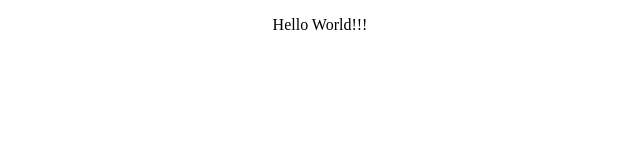
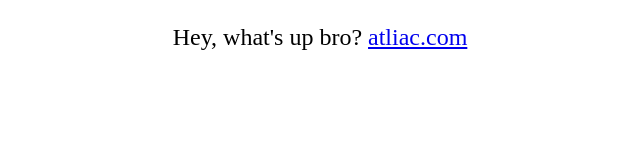
Before and after one commit to Atliac/Atliac.github.io, a plain HTML site: page index.html in a window 1280 px wide. Shown: the whole page, without its empty margins (320-960 px from the left). Drawn offline with Linux system fonts and the light colour scheme.

Commit message:
Update index.html to enhance layout and content

```diff
--- a/index.html
+++ b/index.html
@@ -1,11 +1,32 @@
 <!DOCTYPE html>
+<html lang="en">
 
-<html lang="en" xmlns="http://www.w3.org/1999/xhtml">
 <head>
-    <meta charset="utf-8" />
-    <title>Hello World</title>
+    <meta charset="UTF-8">
+    <meta name="viewport" content="width=device-width, initial-scale=1.0">
+    <title>Top Center Text</title>
+    <style>
+        body {
+            display: flex;
+            justify-content: center;
+            /* Horizontal centering */
+            align-items: flex-start;
+            /* Vertical centering to the top */
+            min-height: 100vh;
+            /* Ensure the body takes up the full viewport height */
+            margin: 0;
+            /* Remove default body margins */
+        }
+
+        p {
+            font-size: 24px;
+            /* Optional: Adjust font size for better visibility */
+        }
+    </style>
 </head>
+
 <body>
-    <p style="text-align:center; ">Hello World!!!</p>
+    <p>Hey, what's up bro? <a href="https://atliac.com/">atliac.com</a></p>
 </body>
+
 </html>
```
